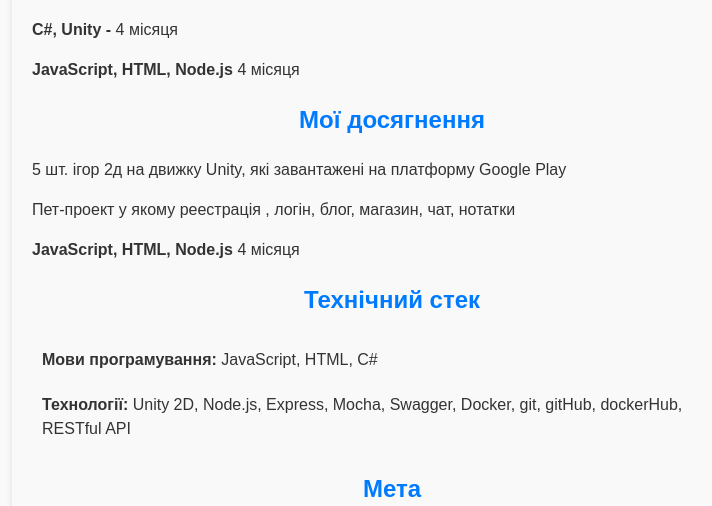
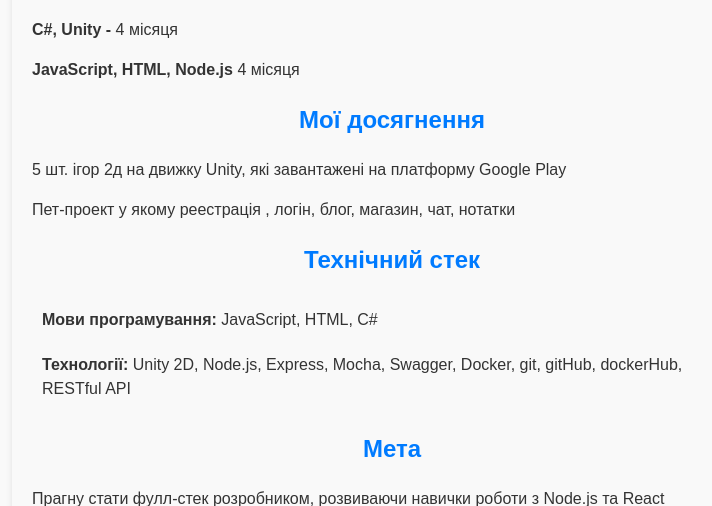
Before and after one commit to Evgeniy-Gorban/MyResume, a Node server app: page / in a window 1280 px wide. Shown: the part 1438-1944 px from the top of the page, without its empty margins (248-960 px from the left). Run offline with Node 20, Linux system fonts and the light colour scheme; some libraries are stand-ins or nearby versions.

Commit message:
Change last resume

```diff
--- a/views/resume/resume.hbs
+++ b/views/resume/resume.hbs
@@ -34,7 +34,6 @@
       <h2>Мої досягнення</h2>
       <p>5 шт. ігор 2д на движку Unity, які завантажені на платформу Google Play</p>
       <p>Пет-проект у якому реестрація , логін, блог, магазин, чат, нотатки</p>
-      <p><strong>JavaScript, HTML, Node.js</strong> 4 місяця</p>
     </div>
     <div class="resume-section">
       <h2>Технічний стек</h2>
```
